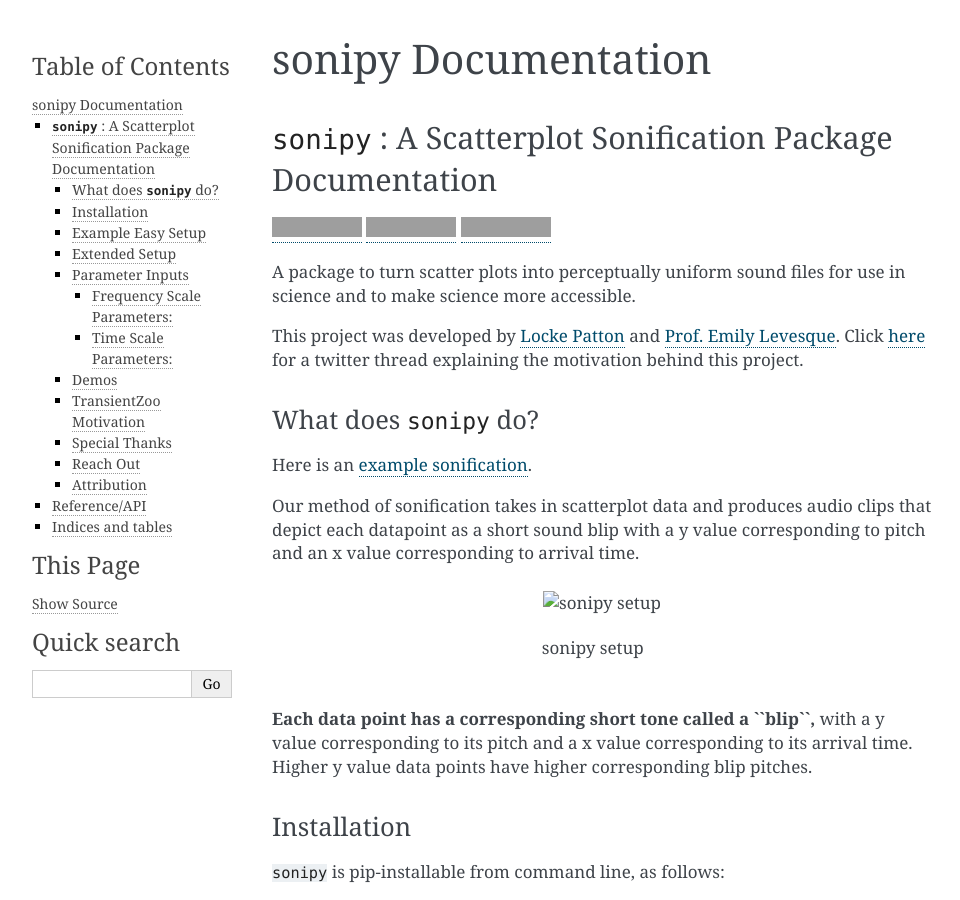
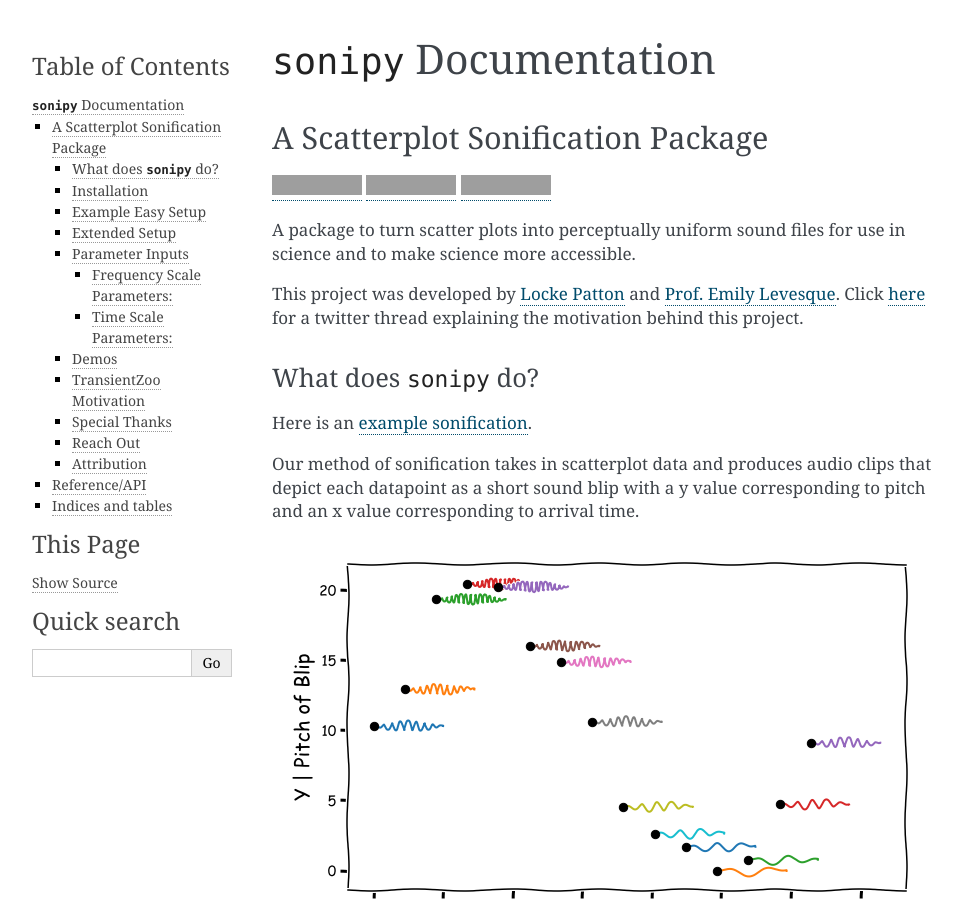
Before and after one commit to lockepatton/sonipy, a Sphinx documentation site: the page built from docs/index.rst, in a window 1280 px wide and 900 px high, cut to the strip 0-900 px from the top of the window. Shown: the whole strip, without its empty margins (148-1108 px from the left). Built offline with Sphinx 7.4.7, drawn with Linux system fonts in a browser that asks for light colours; some of the changed text lies outside the part shown; grey boxes are pictures that could not be loaded.

Commit message:
Updating documentation, including adding image destination

```diff
--- a/docs/index.rst
+++ b/docs/index.rst
@@ -1,9 +1,9 @@
 ******************
-sonipy Documentation
+``sonipy`` Documentation
 ******************
 
-``sonipy`` : A Scatterplot Sonification Package Documentation
-=============================================================
+A Scatterplot Sonification Package
+==================================
 
 |MIT License| |nbviewer| |Binder|
 
@@ -26,7 +26,7 @@ Our method of sonification takes in scatterplot data and produces audio
 clips that depict each datapoint as a short sound blip with a y value
 corresponding to pitch and an x value corresponding to arrival time.
 
-.. figure:: ./paper/images/Method2.png
+.. figure:: ../paper/images/Method2.png
   :alt: sonipy setup
 
   sonipy setup
@@ -53,6 +53,11 @@ in command line:
   git clone https://github.com/lockepatton/sonipy.git
   cd sonipy
   python setup.py install
+
+If you would just like to play around with our sonifying tool online, without any
+installation, you can play with the tutorial with binder `here
+<https://mybinder.org/v2/gh/lockepatton/sonipy/master?filepath=demos%2FTutorial.ipynb>`__.
+
 
 Example Easy Setup
 ------------------
@@ -184,9 +189,6 @@ paper.
 
 
 
-
-
-
 Reference/API
 =============
 
```
